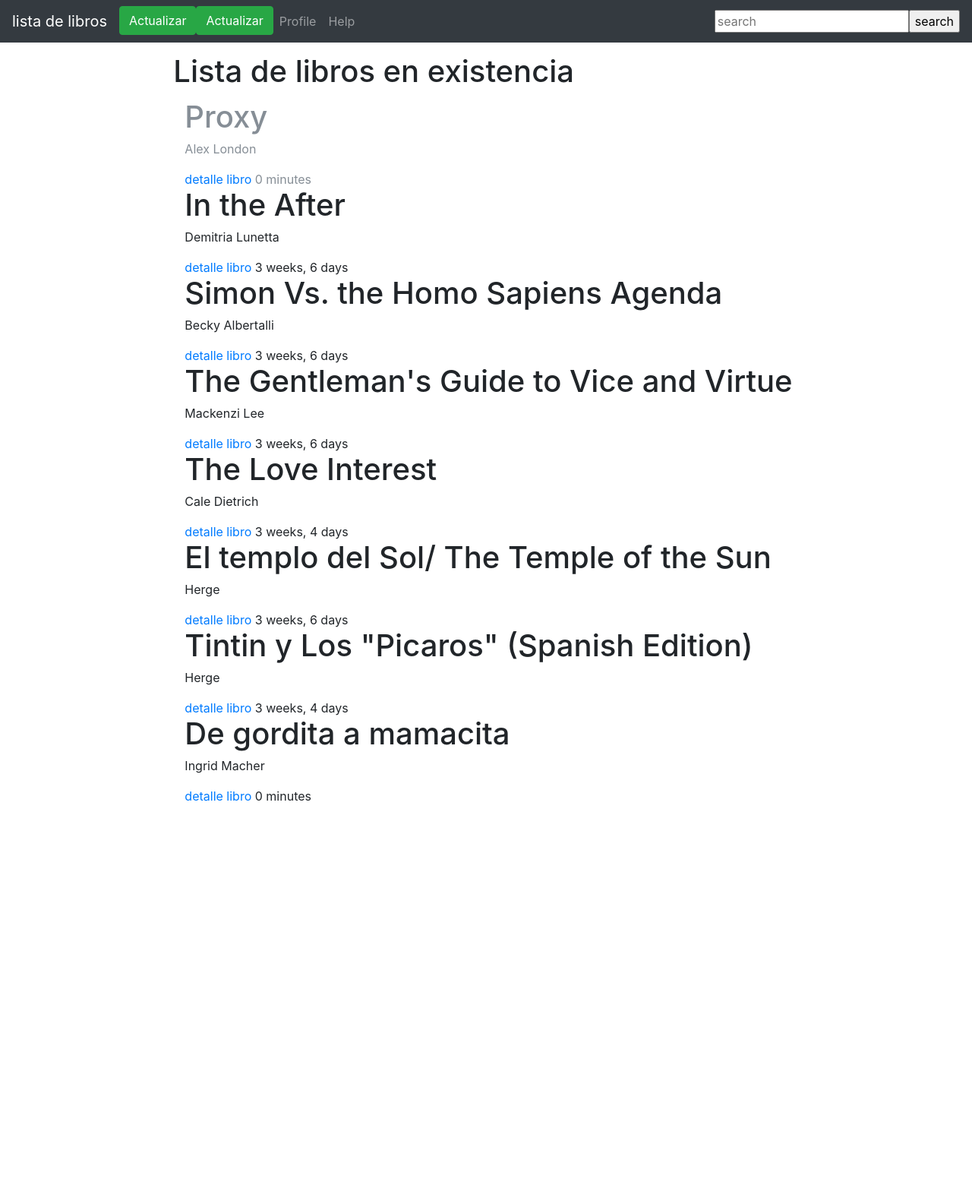
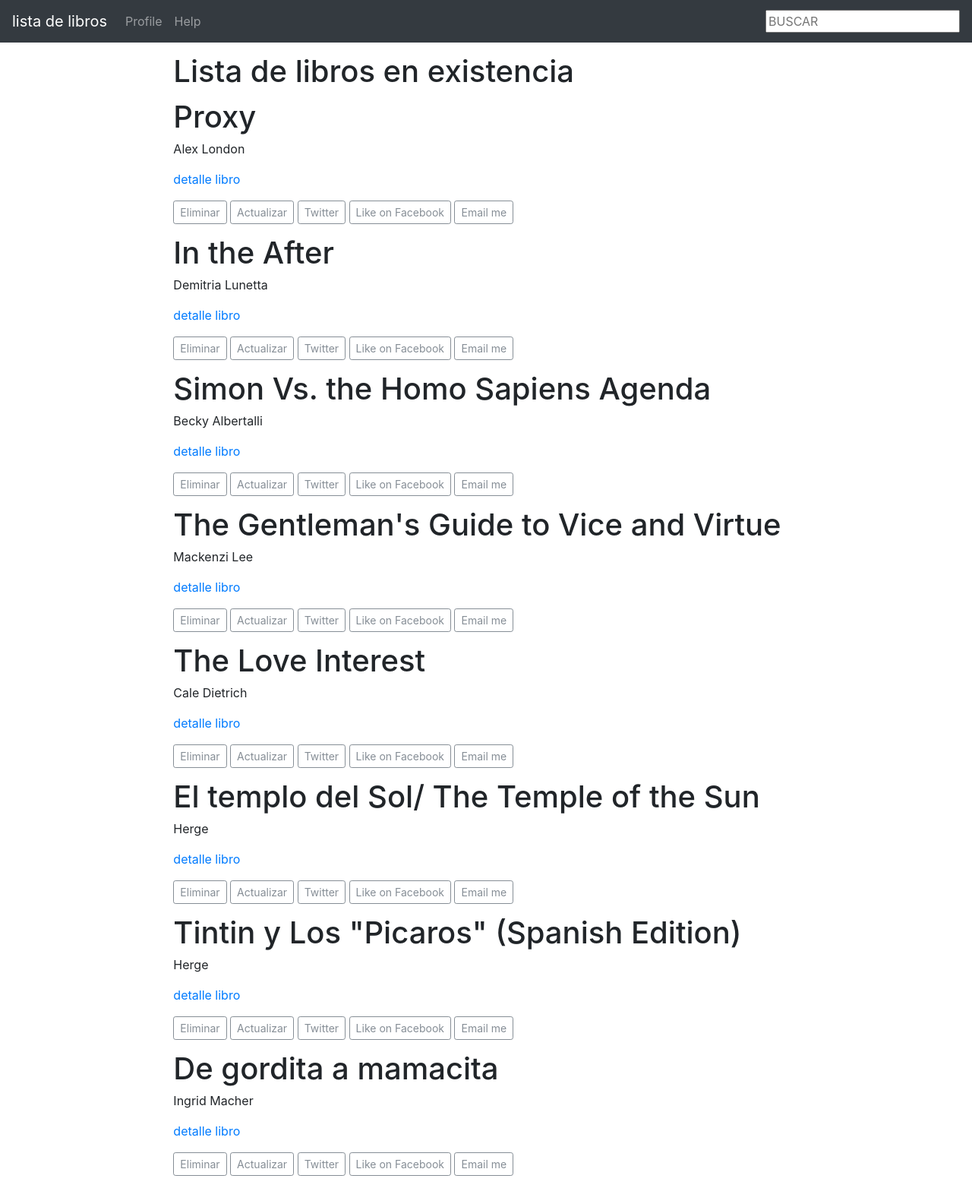
Before and after one commit to hegr54/examen_desarroweb_1, a Django app: page /libros/lista/ in a window 1280 px wide. Shown: the whole page at 76% size. Before the commit the page ends 1055 px from the top, so only its background shows below. Run offline with Django 3.2, Linux system fonts and the light colour scheme; data comes from the database, SQL or seed files in the repository; both versions use the stored data as it was after the commit; some libraries are stand-ins or nearby versions.

Commit message:
examen2-punto 7

```diff
--- a/biblioteca/biblioteca/templates/base.html
+++ b/biblioteca/biblioteca/templates/base.html
@@ -1,6 +1,6 @@
 {% load static %}
 
-<!DOCTYPE html>
+
 <!DOCTYPE html>
 <html lang="en">
   <head>
@@ -20,7 +20,7 @@
   </head>
 
   <body>
-    {% block Barra %}
+    {% block navbar %}
     <nav class="navbar navbar-toggleable-md navbar-light bg-faded">
       <button class="navbar-toggler navbar-toggler-right" type="button" data-toggle="collapse" data-target="#navbarSupportedContent" aria-controls="navbarSupportedContent" aria-expanded="false" aria-label="Toggle navigation">
         <span class="navbar-toggler-icon"></span>
--- a/biblioteca/biblioteca/templates/busquedas.html
+++ b/biblioteca/biblioteca/templates/busquedas.html
@@ -1,4 +1,4 @@
 <form class = "" action = '{% url "libro_lista" %}' method = "GET">
-  <input type = "text" name = "q" placeholder = "search" value = '{{request.GET.q}}'>
-  <input type = "submit" value = "search">
+  <input type = "text" name = "q" placeholder = "BUSCAR" value = '{{request.GET.q}}'>
+  <!-- <input type = "submit" value = "search"> -->
 </form>
--- a/biblioteca/biblioteca/templates/detalle_libro.html
+++ b/biblioteca/biblioteca/templates/detalle_libro.html
@@ -60,7 +60,7 @@
         <div class="row">
 
           <div class="card">
-            <!-- <img data-src="holder.js/100px280/thumb" alt="Libro"> -->
+            <img data-src="holder.js/100px280/thumb" alt="Libro">
             <p class="card-text">Nombre: {{result}}</p>
             <p class="card-text">Autor: {{result.Autor}}</p>
             <p class="card-text">Editorial: {{result.Editorial}}</p>
@@ -77,7 +77,7 @@
     <footer class="text-muted">
       <div class="container">
         <p class="float-right">
-          <a class="btn btn-success" href="/libros/detalle/{{i.id}}/Actualizar/" role="button">Actualizar</a>
+          <!-- <a class="btn btn-success" href="/libros/detalle/{{i.id}}/Actualizar/" role="button">Actualizar</a> -->
         </p>
         <p>Album example is &copy; Bootstrap, but please download and customize it for yourself!</p>
         <p>New to Bootstrap? <a href="../../">Visit the homepage</a> or read our <a href="../../getting-started/">getting started guide</a>.</p>
--- a/biblioteca/biblioteca/templates/lista_libros.html
+++ b/biblioteca/biblioteca/templates/lista_libros.html
@@ -46,7 +46,7 @@
       </div>
     </div>
     <nav class="navbar navbar-expand-md navbar-dark fixed-top bg-dark">
-      <a class="navbar-brand" href="#">lista de libros</a>
+      <a class="navbar-brand" href="/libros/lista/">lista de libros</a>
       <button class="navbar-toggler d-lg-none" type="button" data-toggle="collapse" data-target="#navbarsExampleDefault" aria-controls="navbarsExampleDefault" aria-expanded="false" aria-label="Toggle navigation">
         <span class="navbar-toggler-icon"></span>
       </button>
@@ -54,10 +54,10 @@
       <div class="collapse navbar-collapse" id="navbarsExampleDefault">
         <ul class="navbar-nav mr-auto">
           <li class="nav-item active">
-            <a class="btn btn-success" href="/libros/detalle/{{i.id}}/Actualizar/" role="button">Actualizar</a>
+            <!-- <a class="btn btn-success" href="/libros/detalle/{{i.id}}/Actualizar/" role="button">Actualizar</a> -->
           </li>
           <li class="nav-item">
-            <a class="btn btn-success" href="/libros/detalle/{{i.id}}/Eliminar/" role="button">Actualizar</a>
+            <!-- <a class="btn btn-success" href="/libros/detalle/{{i.id}}/Eliminar/" role="button">Actualizar</a> -->
           </li>
           <li class="nav-item">
             <a class="nav-link" href="#">Profile</a>
@@ -79,15 +79,23 @@
           </section>
 
           <h2></h2>
-          <div class="album text-muted">
-            {% for object in object_list %}
-            <div class="container">
-                    <h1>{{object.Nombre}}</h1>
-                    <p> {{object.Autor}}</p>
-                    <a href="/libros/detalle/{{object.id}}/">detalle libro</a> {{object.created|timesince}}  &nbsp;
-                  </div>
+          {% block Libro %}
+                  {% for i in object_list %}
+                  <h1>{{i.Nombre}}</h1>
+                  <p>{{i.Autor}}</p>
+                  <p><a href="/libros/detalle/{{i.id}}/">detalle libro</a> {{object.created|timesince}} &nbsp;</p>
+
+                    <a class="btn btn-outline-secondary btn-sm" href="/libros/detalle/{{i.id}}/eliminar/" role="button">Eliminar</a>
+                    <a class="btn btn-outline-secondary btn-sm" href="/libros/detalle/{{i.id}}/actualizar/" role="button">Actualizar</a>
+                    <a href="#" class="btn btn-outline-secondary btn-sm"> Twitter</a>
+                    <a href="#" class="btn btn-outline-secondary btn-sm">Like on Facebook</a>
+                    <a href="#" class="btn btn-outline-secondary btn-sm">Email me</a>
+                  </p>
                 </div>
-                {% endfor %}
+              </div>
+            {% endfor %}
+          {% endblock %}
+
               </div>
             </main>
           </div>
--- a/biblioteca/biblioteca/urls.py
+++ b/biblioteca/biblioteca/urls.py
@@ -26,10 +26,10 @@ urlpatterns = [
     url(r'^$', home, name='home'),
     url(r'^libros/$', home_libros, name='home_libros'),
     url(r'^libros/detalle/(?P<id>\d+)/$', libros_detalle_libro, name='libro_detalle'),
-    url(r'^libros/detalle/(?P<id>\d0)/$',libros_detalle_libro, name='libro_detalle'),
+    # url(r'^libros/detalle/(?P<id>\d0)/$',libros_detalle_libro, name='libro_detalle'),
     url(r'^libros/lista/$', LibroListView.as_view(), name='libro_lista'),
     url(r'^libros/crear$', LibroCreateView.as_view(), name='libro_create'),
-    url(r'^libros/detalle/(?P<pk>\d+)/actualizar/$', LibroUpdateView.as_view(), name='Libro_edit'),
+    url(r'^libros/detalle/(?P<pk>\d+)/actualizar/$', LibroUpdateView.as_view(), name='Libro_editar'),
     url(r'^libros/detalle/(?P<pk>\d+)/eliminar/$', LibroDeleteView.as_view(), name='Libro_eliminado')
 
 
--- a/biblioteca/libros/views.py
+++ b/biblioteca/libros/views.py
@@ -18,7 +18,7 @@ def home_libros(request):
     v2 = "Usuario: "+v1
     return render(request, "home.html", {'v':v, 'v2':v2})
 
-class LibroCreateView(LoginRequiredMixin,FormUserNeededMixin,CreateView):
+class LibroCreateView( FormUserNeededMixin,CreateView):
     form_class = LibroModelForm
     template_name = "crearlibro_view.html"
     success_url = "/libros/lista"
@@ -30,7 +30,7 @@ class LibroUpdateView(UpdateView):
     template_name = "Actualizar_view.html"
     success_url = "/libros/lista"
 
-class LibroDeleteView(LoginRequiredMixin, DeleteView):
+class LibroDeleteView( DeleteView):
     model = Libro
     template_name = "Delete_confirm.html"
     success_url = reverse_lazy("libro_lista")
```
Also changed, not shown: biblioteca/biblioteca/templates/Actualizar_view.html (+4 -8 lines), biblioteca/biblioteca/templates/Delete_confirm.html (+13 -8 lines), biblioteca/biblioteca/templates/crearlibro_view.html (+2 -7 lines), biblioteca/biblioteca/templates/form.html (added, +21 -0 lines), biblioteca/db.sqlite3.
